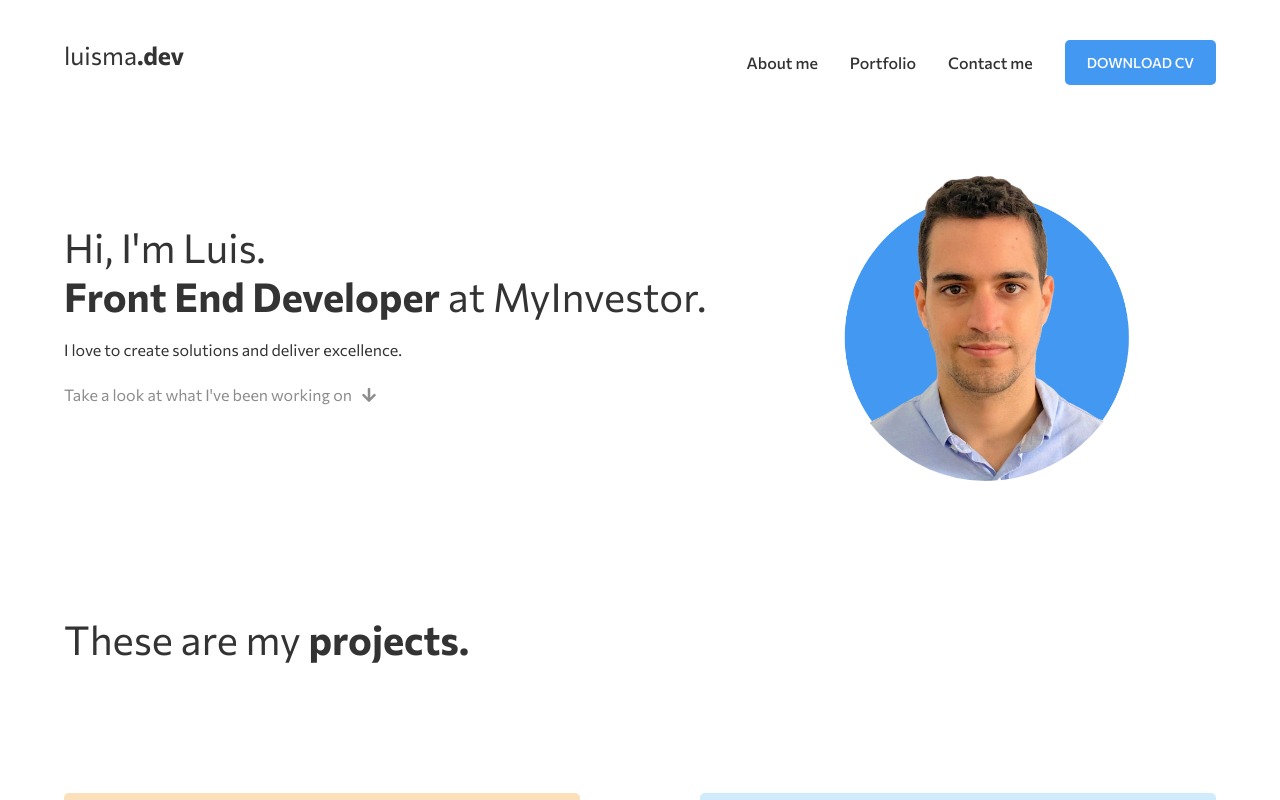
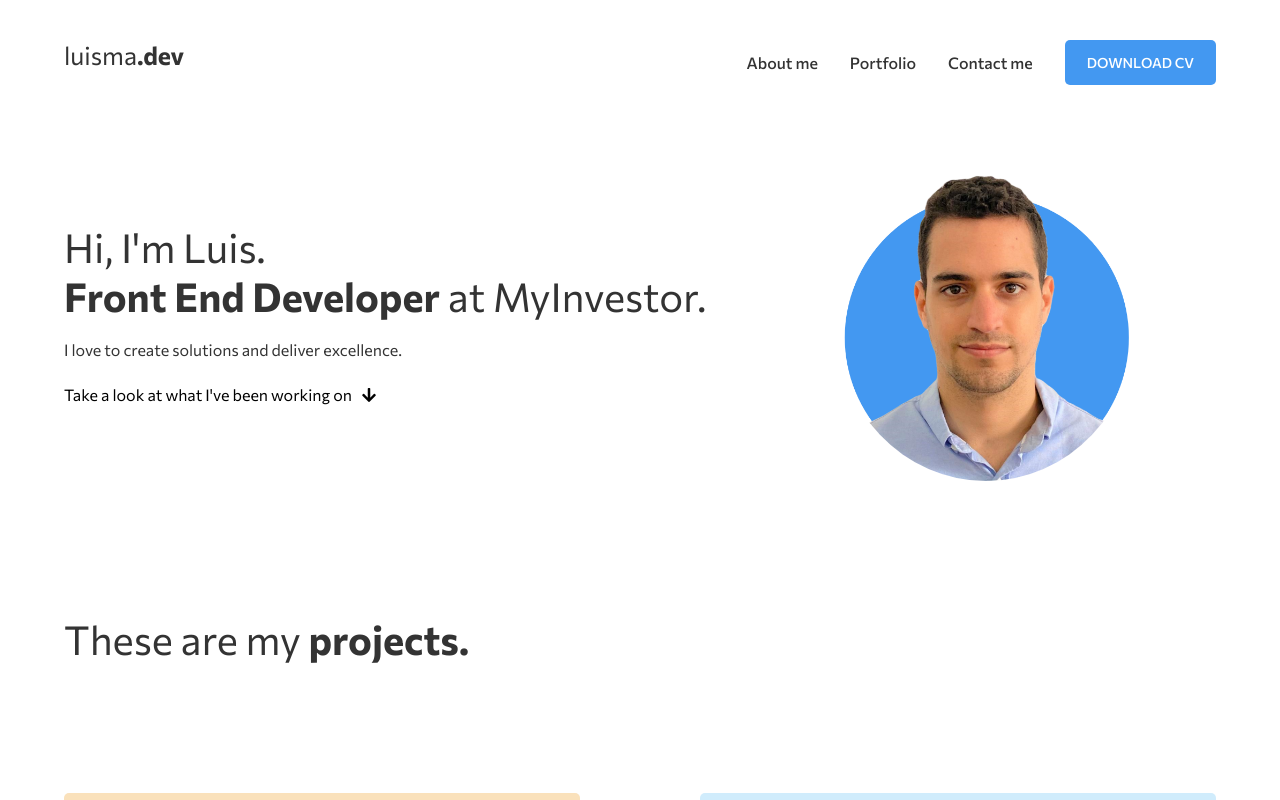
Before and after one commit to luismadf/Portfolio, a React (Create React App) app: page / in a window 1280 px wide. In both pictures the pointer is over the link "Take a look at what I've been working on". Shown: the top 800 px of the page. Built offline with nearby package versions, Linux system fonts and the light colour scheme.

Commit message:
fixing little things

```diff
--- a/package.json
+++ b/package.json
@@ -1,6 +1,6 @@
 {
-  "name": "portfolio1",
-  "version": "0.1.0",
+  "name": "portfolio",
+  "version": "2.0.0",
   "private": true,
   "dependencies": {
     "@emotion/core": "^11.0.0",
--- a/src/components/Hero/Hero.css
+++ b/src/components/Hero/Hero.css
@@ -61,4 +61,8 @@
   .hero .img img {
     max-width: 300px;
   }
+
+  .hero__look a:hover {
+    color: black;
+  }
 }
```
Also changed, not shown: 1 other file (tests, documents, lock files or other folders).
